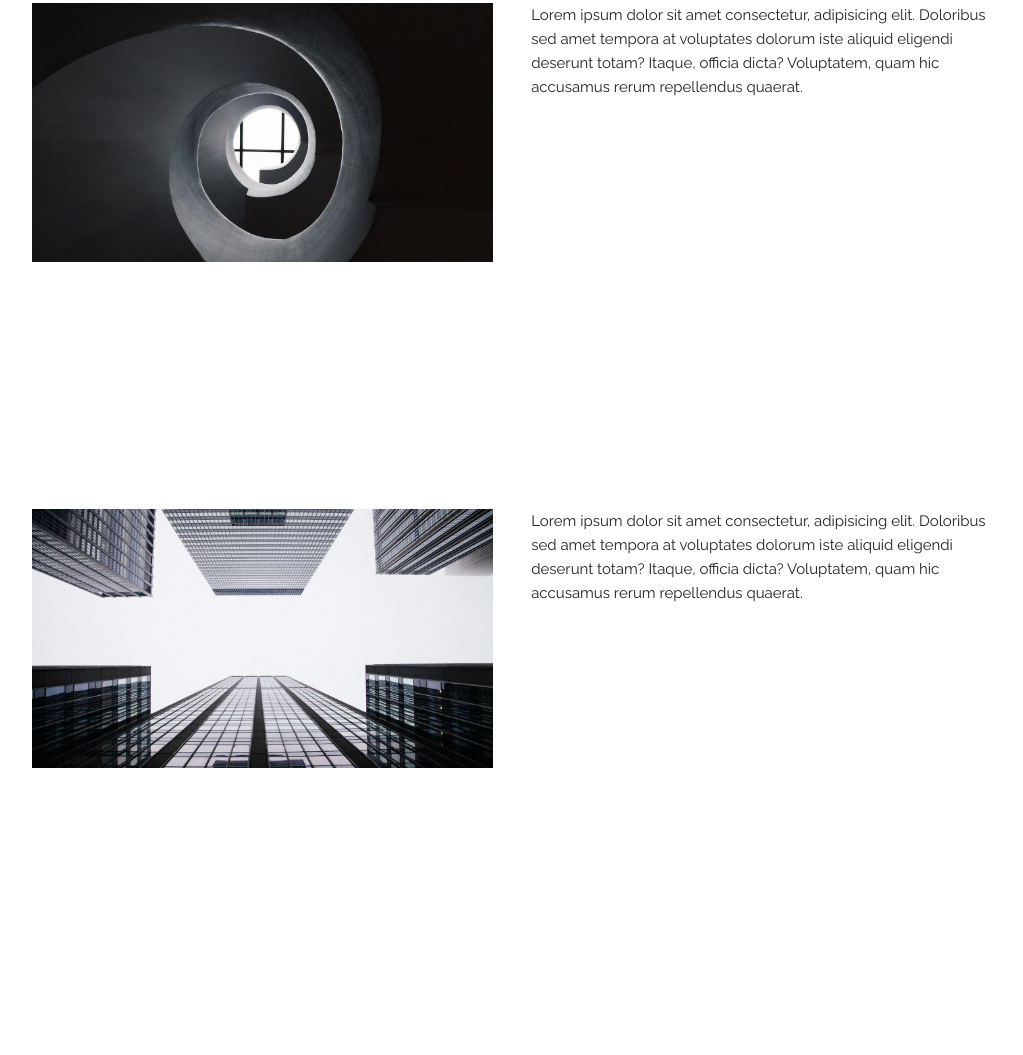
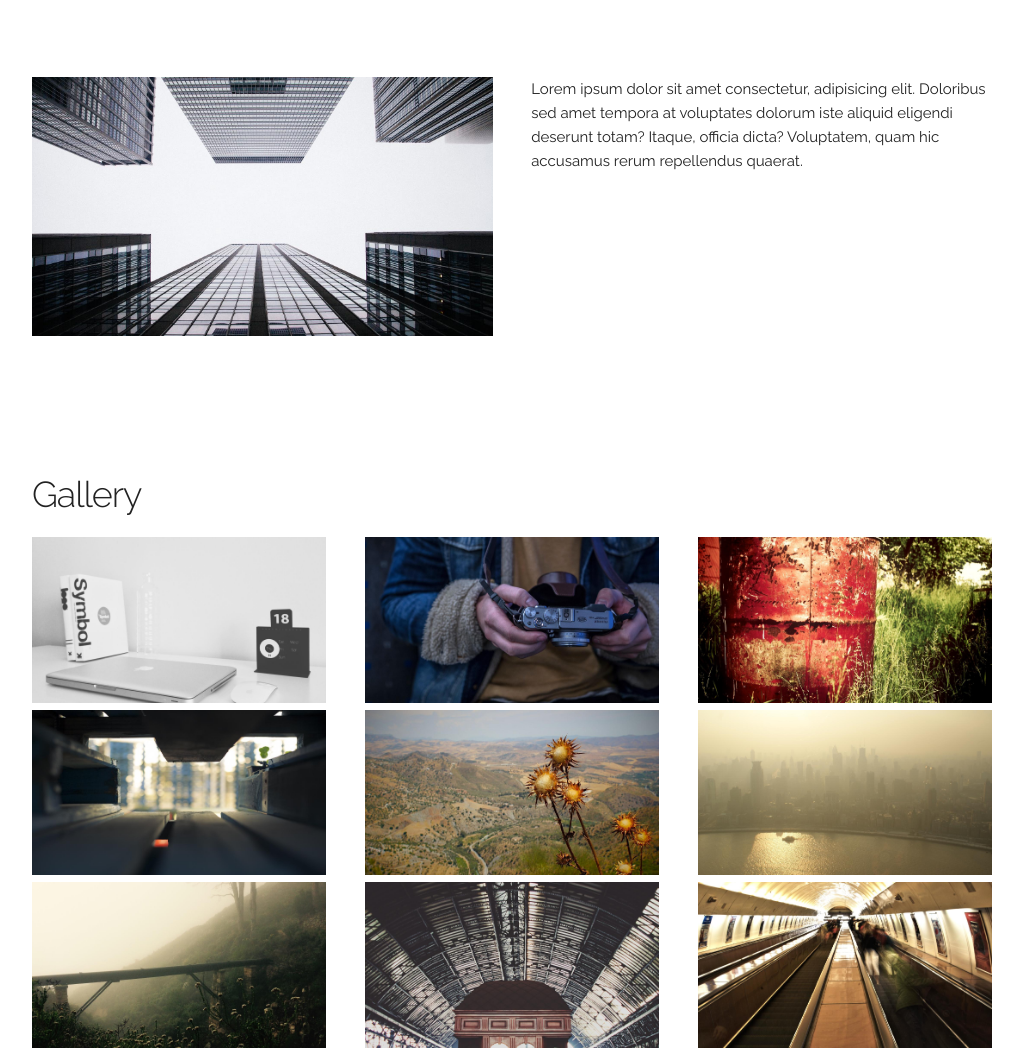
Before and after one commit to doubleemm/demo-site, a plain HTML site: page index.html in a window 1280 px wide. Shown: the part 755-1810 px from the top of the page, without its empty margins (128-1151 px from the left). Before the commit the page ends 1530 px from the top, so only its background shows below. Drawn offline with Linux system fonts and the light colour scheme.

Commit message:
Added more images

```diff
--- a/index.html
+++ b/index.html
@@ -34,34 +34,76 @@
   <div class="section intro">
     <div class="container">
       <div class="row">
-        <div class="one-half column" style="margin-top: 25%">
-          <h4>Welcome to <b>mmajunke.net</b></h4>
+        <div class="one-half column" style="margin-top: 10%">
+          <h4>Welcome to <b>mike-demo.uk</b></h4>
             <p>Lorem ipsum dolor sit amet, consectetur adipisicing elit. Repudiandae magnam quaerat recusandae cupiditate beatae autem accusamus explicabo sapiente perferendis et impedit qui corrupti quia soluta, aut illo harum, doloremque reiciendis!
             Veniam inventore excepturi iure provident aliquid. Tempora dignissimos ipsum laborum! Unde nam doloribus repellendus animi non, corrupti qui tempora in dolores neque laudantium, vero quae ipsa molestiae adipisci cupiditate illum.</p>
+          </div>
+      </div>
+    </div>
+  </div>
+
+  <div class="section images">
+    <div class="container">
+      <div class="row" style="margin-top: 10%">
+        <div class="six columns">
+          <img class="u-max-full-width" src="images/image0.jpg">
+        </div>
+        <div class="six columns">
+          <p>Lorem ipsum dolor sit amet consectetur, adipisicing elit. Doloribus sed amet tempora at voluptates dolorum iste aliquid eligendi deserunt totam? Itaque, officia dicta? Voluptatem, quam hic accusamus rerum repellendus quaerat.</p>
+        </div>
+      </div>
+      <div class="row" style="margin-top: 10%">
+        <div class="six columns">
+          <img class="u-max-full-width" src="images/image1.jpg">
+        </div>
+        <div class="six columns"">
+          <p>Lorem ipsum dolor sit amet consectetur, adipisicing elit. Doloribus sed amet tempora at voluptates dolorum iste aliquid eligendi deserunt totam? Itaque, officia dicta? Voluptatem, quam hic accusamus rerum repellendus quaerat.</p>
         </div>
       </div>
     </div>
   </div>
-  <div class="section images">
+
+  <div class="section gallery" style="margin-top: 10%">
     <div class="container">
+      <h3 class="section-heading">Gallery</h3>
       <div class="row">
-        <div class="six columns" style="margin-top: 25%">
-          <img class="u-max-full-width" src="images/image0.jpg">
+        <div class="one-third column category">
+          <a href="./images/image3.jpg" target="_blank">
+            <img class="u-max-full-width" src="images/image3.jpg">
+          </a>
         </div>
-        <div class="six columns" style="margin-top: 25%">
-          <p>Lorem ipsum dolor sit amet consectetur, adipisicing elit. Doloribus sed amet tempora at voluptates dolorum iste aliquid eligendi deserunt totam? Itaque, officia dicta? Voluptatem, quam hic accusamus rerum repellendus quaerat.</p>
+        <div class="one-third column category">
+          <img class="u-max-full-width" src="images/image4.jpg">
+        </div>
+        <div class="one-third column category">
+          <img class="u-max-full-width" src="images/image5.jpg">
         </div>
       </div>
       <div class="row">
-        <div class="six columns" style="margin-top: 25%">
-          <img class="u-max-full-width" src="images/image1.jpg">
+        <div class="one-third column category">
+          <img class="u-max-full-width" src="images/image6.jpg">
         </div>
-        <div class="six columns" style="margin-top: 25%">
-          <p>Lorem ipsum dolor sit amet consectetur, adipisicing elit. Doloribus sed amet tempora at voluptates dolorum iste aliquid eligendi deserunt totam? Itaque, officia dicta? Voluptatem, quam hic accusamus rerum repellendus quaerat.</p>
+        <div class="one-third column category">
+          <img class="u-max-full-width" src="images/image7.jpg">
+        </div>
+        <div class="one-third column category">
+          <img class="u-max-full-width" src="images/image8.jpg">
+        </div>
+      </div>
+      <div class="row">
+        <div class="one-third column category">
+          <img class="u-max-full-width" src="images/image9.jpg">
+        </div>
+        <div class="one-third column category">
+          <img class="u-max-full-width" src="images/image10.jpg">
+        </div>
+        <div class="one-third column category">
+          <img class="u-max-full-width" src="images/image11.jpg">
         </div>
       </div>
     </div>
-
+  </div>
 
   </div>
 
```
